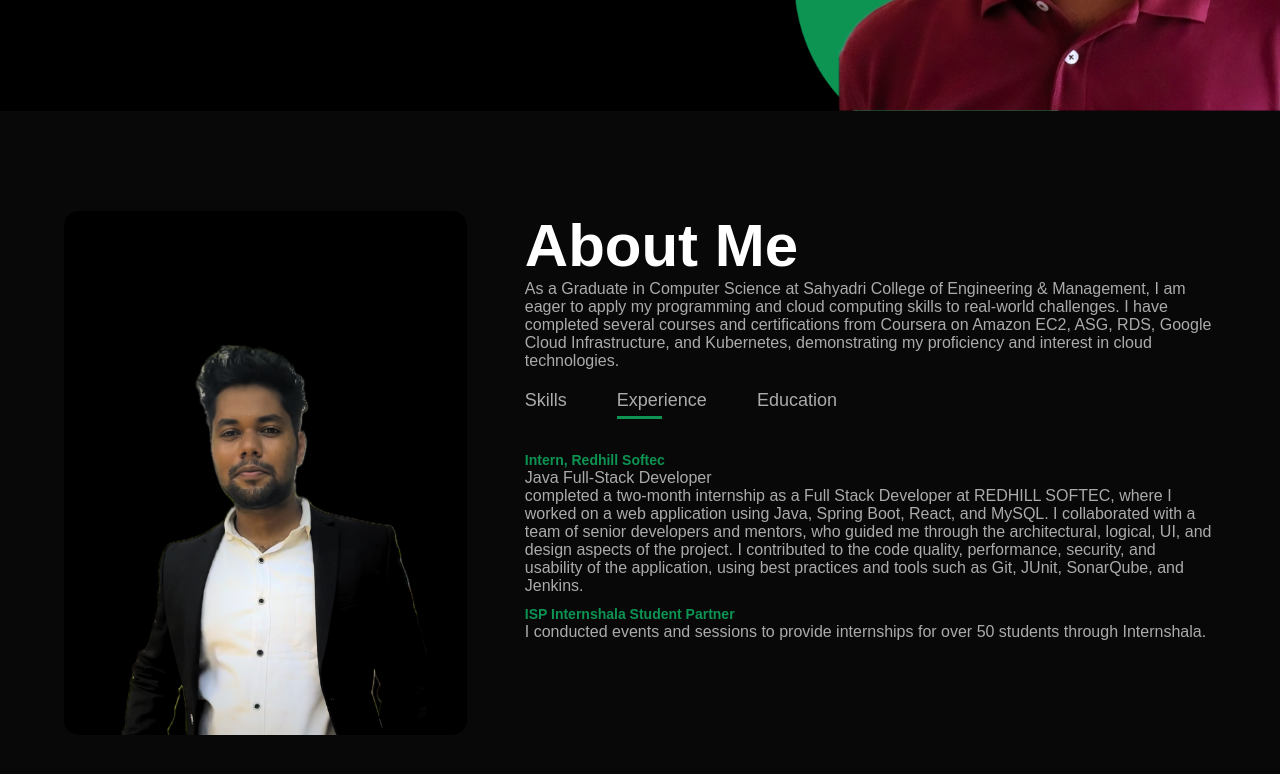
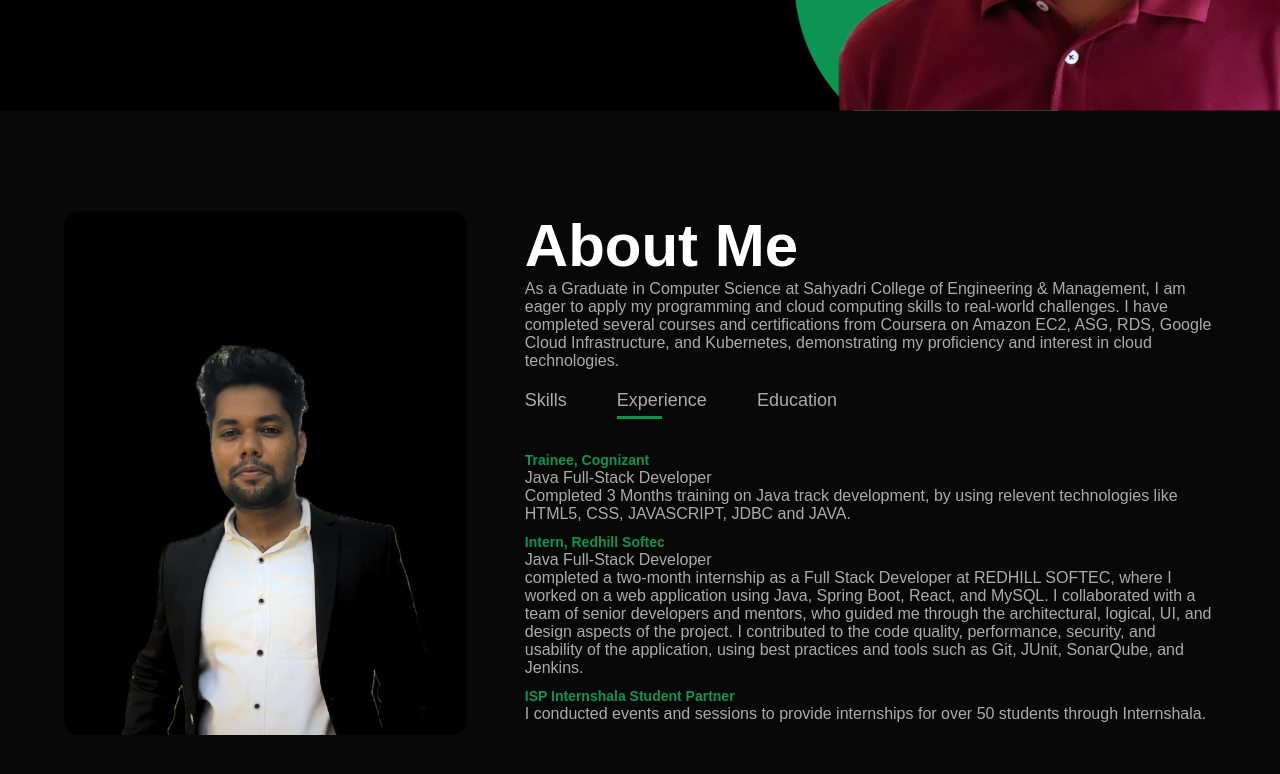
Before and after one commit to shaileshraj17/shailesh.github.io, a plain HTML site: page index.html in a window 1280 px wide. Both pictures are taken after a click on the element "Experience". Shown: the part 689-1463 px from the top of the page. Drawn offline with Linux system fonts and the light colour scheme.

Commit message:
Update index.html

```diff
--- a/index.html
+++ b/index.html
@@ -57,6 +57,7 @@
                 </div>
                 <div class="tab-contents" id="experience">
                     <ul>
+                        <li><span>Trainee, Cognizant</span><br>Java Full-Stack Developer<br>Completed 3 Months training on Java track development, by using relevent technologies like HTML5, CSS, JAVASCRIPT, JDBC and JAVA.</li>
                         <li><span>Intern, Redhill Softec</span><br>Java Full-Stack Developer<br>completed a two-month internship as a Full Stack Developer at REDHILL SOFTEC, where I worked on a web application using Java, Spring Boot, React, and MySQL. I collaborated with a team of senior developers and mentors, who guided me through the architectural, logical, UI, and design aspects of the project. I contributed to the code quality, performance, security, and usability of the application, using best practices and tools such as Git, JUnit, SonarQube, and Jenkins.</li>
                         <li><span>ISP Internshala Student Partner</span><br>I conducted events and sessions to provide internships for over 50 students through Internshala.</li>
                     </ul>
```
